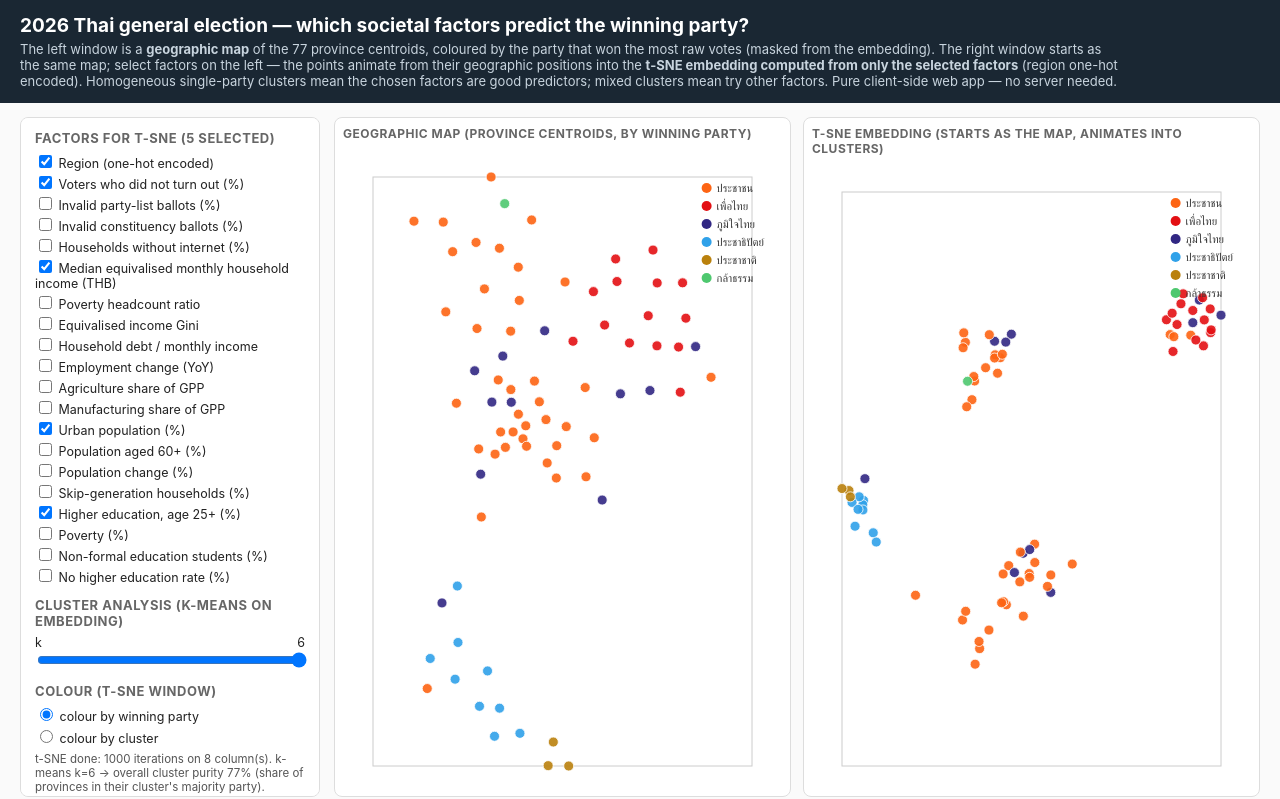
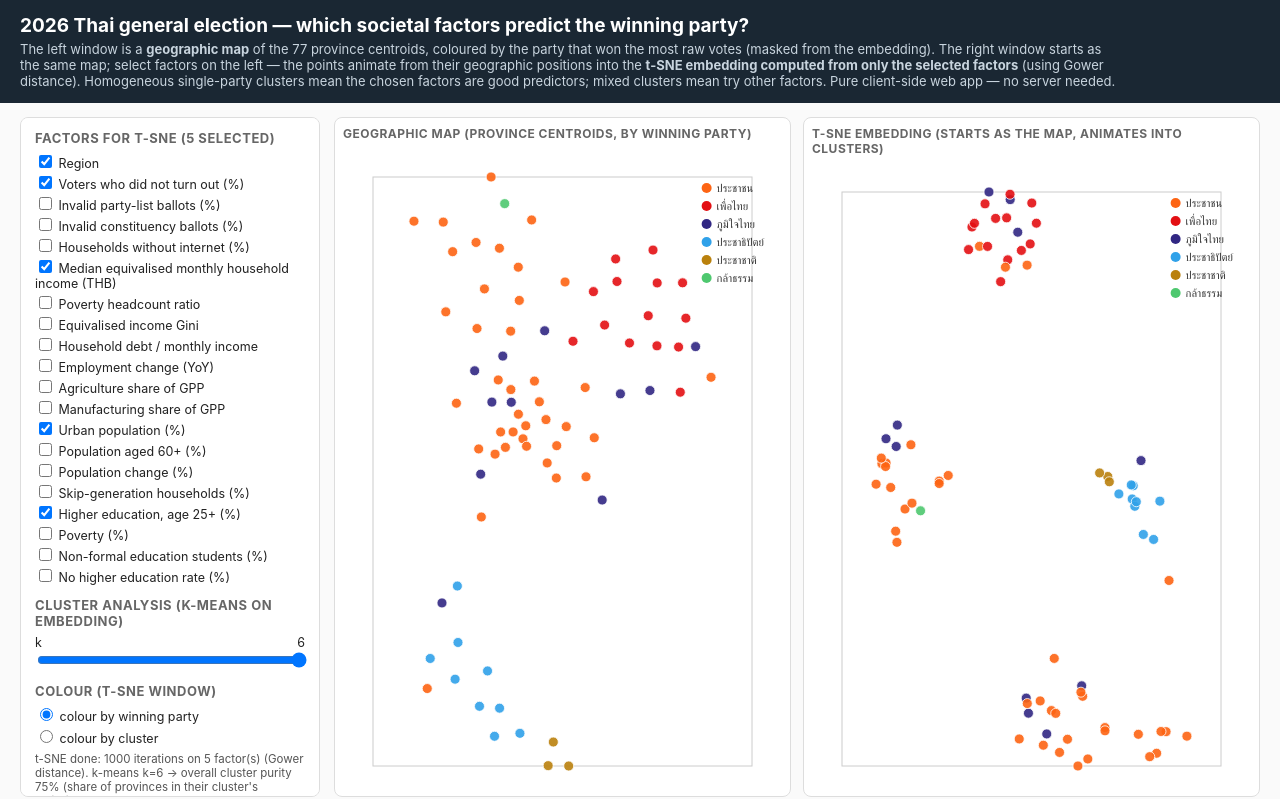
Before and after one commit to exfictz/thai-election-societal-tsne, a plain HTML site: page index.html in a window 1280 px wide. Both pictures are taken after a click on the label "Voters who did not turn out (%)". Shown: the top 799 px of the page. Drawn offline with Linux system fonts and the light colour scheme.

Commit message:
Use Gower distance for t-SNE instead of one-hot region encoding

```diff
--- a/app.js
+++ b/app.js
@@ -2,7 +2,7 @@
   "use strict";
 
   var FEATURES = [
-    { key: "region_name_th", label: "Region (one-hot encoded)", onehot: true, fmt: function (v) { return v || "n/a"; } },
+    { key: "region_name_th", label: "Region", categorical: true, fmt: function (v) { return v || "n/a"; } },
     { key: "voters_not_came_rate_pct", label: "Voters who did not turn out (%)", fmt: function (v) { return v.toFixed(1) + "%"; } },
     { key: "invalid_party_list_rate_pct", label: "Invalid party-list ballots (%)", fmt: function (v) { return v.toFixed(2) + "%"; } },
     { key: "invalid_constituency_rate_pct", label: "Invalid constituency ballots (%)", fmt: function (v) { return v.toFixed(2) + "%"; } },
@@ -60,52 +60,55 @@
     try { return fn(); } finally { Math.random = orig; }
   }
 
-  function onehotRegions(rows) {
-    var seen = [];
-    rows.forEach(function (r) {
-      if (r.region_name_th && seen.indexOf(r.region_name_th) < 0) seen.push(r.region_name_th);
+  function gowerDistance(rows, feats) {
+    var n = rows.length, d = feats.length;
+    var cols = feats.map(function (f) {
+      var def = FEATURE_MAP[f];
+      var cat = !!(def && def.categorical);
+      var minV = Infinity, maxV = -Infinity;
+      if (!cat) {
+        for (var i = 0; i < n; i++) {
+          var v = rows[i][f];
+          if (v !== null && v !== undefined && !isNaN(v)) {
+            if (v < minV) minV = v;
+            if (v > maxV) maxV = v;
+          }
+        }
+      }
+      return { key: f, categorical: cat, range: maxV > minV ? (maxV - minV) : 0 };
     });
-    return seen.sort();
+    var D = new Array(n);
+    for (var i = 0; i < n; i++) {
+      D[i] = new Array(n);
+      D[i][i] = 0;
+    }
+    for (var i2 = 0; i2 < n; i2++) {
+      for (var j2 = i2 + 1; j2 < n; j2++) {
+        var sum = 0, cnt = 0;
+        for (var k = 0; k < d; k++) {
+          var c = cols[k];
+          var vi = rows[i2][c.key], vj = rows[j2][c.key];
+          if (c.categorical) {
+            if (vi !== null && vi !== undefined && vi !== "" && vj !== null && vj !== undefined && vj !== "") {
+              sum += (vi === vj) ? 0 : 1;
+              cnt++;
+            }
+          } else {
+            if (vi !== null && vi !== undefined && !isNaN(vi) && vj !== null && vj !== undefined && !isNaN(vj)) {
+              sum += c.range > 0 ? Math.abs(vi - vj) / c.range : 0;
+              cnt++;
+            }
+          }
+        }
+        var dist = cnt ? sum / cnt : 0;
+        D[i2][j2] = dist;
+        D[j2][i2] = dist;
+      }
+    }
+    return D;
   }
 
-  function expandFeatures(rows, feats) {
-    var cols = [];
-    feats.forEach(function (f) {
-      var def = FEATURE_MAP[f];
-      if (def && def.onehot) {
-        onehotRegions(rows).forEach(function (rg) {
-          cols.push({ name: f + "=" + rg, get: function (r) { return r[f] === rg ? 1 : 0; } });
-        });
-      } else {
-        cols.push({ name: f, get: function (r) { return r[f]; } });
-      }
-    });
-    return cols;
-  }
-
-  function standardize(rows, feats) {
-    var cols = expandFeatures(rows, feats);
-    var n = rows.length, d = cols.length;
-    var mean = [], sd = [];
-    for (var j = 0; j < d; j++) {
-      var s = 0, s2 = 0, cnt = 0;
-      for (var i = 0; i < n; i++) { var v = cols[j].get(rows[i]); if (v !== null && v !== undefined && !isNaN(v)) { s += v; s2 += v * v; cnt++; } }
-      mean[j] = cnt ? s / cnt : 0;
-      var varr = cnt > 1 ? (s2 / cnt - mean[j] * mean[j]) : 0;
-      sd[j] = Math.sqrt(Math.max(varr, 1e-12));
-    }
-    var X = new Array(n);
-    for (var i2 = 0; i2 < n; i2++) {
-      X[i2] = new Array(d);
-      for (var j2 = 0; j2 < d; j2++) {
-        var v2 = cols[j2].get(rows[i2]);
-        X[i2][j2] = (v2 === null || v2 === undefined || isNaN(v2)) ? 0 : (v2 - mean[j2]) / sd[j2];
-      }
-    }
-    return X;
-  }
-
-  function runTSNE(X, opts, onProgress) {
+  function runTSNE(D, opts, onProgress) {
     var tsnejs = global.tsnejs;
     var model = new tsnejs.tSNE({
       epsilon: opts.learningRate,
@@ -113,7 +116,7 @@
       dim: 2
     });
     return withSeed(opts.seed, function () {
-      model.initDataRaw(X);
+      model.initDataDist(D);
       var total = opts.nIter;
       var done = 0;
       function chunk() {
@@ -202,7 +205,7 @@
     return partyList.map(function (party) {
       var ds = feats.map(function (f) {
         var def = FEATURE_MAP[f];
-        if (def && def.onehot) return { key: f, label: def.label, d: 0 };
+        if (def && def.categorical) return { key: f, label: def.label, d: 0 };
         var a = rows.filter(function (r) { return r.party_name_th === party; }).map(function (r) { return r[f]; }).filter(function (v) { return v !== null && !isNaN(v); });
         var b = rows.filter(function (r) { return r.party_name_th !== party; }).map(function (r) { return r[f]; }).filter(function (v) { return v !== null && !isNaN(v); });
         if (a.length < 2 || b.length < 2) return { key: f, label: def.label, d: 0 };
@@ -225,7 +228,7 @@
       var means = {};
       feats.forEach(function (f) {
         var def = FEATURE_MAP[f];
-        if (def && def.onehot) {
+        if (def && def.categorical) {
           means[f] = null;
           return;
         }
@@ -274,8 +277,7 @@
   var api = {
     FEATURES: FEATURES, FEATURE_MAP: FEATURE_MAP, PARTY_COLORS: PARTY_COLORS,
     CLUSTER_PALETTE: CLUSTER_PALETTE, partyColor: partyColor,
-    mulberry32: mulberry32, standardize: standardize, expandFeatures: expandFeatures,
-    onehotRegions: onehotRegions, runTSNE: runTSNE, kmeans: kmeans,
+    mulberry32: mulberry32, gowerDistance: gowerDistance, runTSNE: runTSNE, kmeans: kmeans,
     purityStats: purityStats, parties: parties, cohensD: cohensD,
     clusterProfiles: clusterProfiles, mapLayout: mapLayout, tsneLayout: tsneLayout
   };
@@ -348,10 +350,10 @@
     state.pendingRun = false;
     $("progress-wrap").style.display = "block";
     $("progress-bar").style.width = "0%";
-    var nDims = api.expandFeatures(rows, state.selected).length;
-    $("status").textContent = "Standardizing " + nDims + " column(s) (region one-hot encoded) and running t-SNE (winning party masked)…";
-    var X = api.standardize(rows, state.selected);
-    api.runTSNE(X, { perplexity: state.perplexity, nIter: state.nIter, learningRate: state.learningRate, seed: state.seed },
+    var nDims = state.selected.length;
+    $("status").textContent = "Computing Gower distance on " + nDims + " factor(s) and running t-SNE (winning party masked)…";
+    var D = api.gowerDistance(rows, state.selected);
+    api.runTSNE(D, { perplexity: state.perplexity, nIter: state.nIter, learningRate: state.learningRate, seed: state.seed },
       function (p) {
         $("progress-bar").style.width = (p * 100).toFixed(0) + "%";
         $("status").textContent = "t-SNE iteration " + Math.round(p * state.nIter) + " / " + state.nIter + "…";
@@ -363,7 +365,7 @@
         state.hoverCluster = null;
         state.running = false;
         $("progress-wrap").style.display = "none";
-        $("status").textContent = "t-SNE done: " + res.iter + " iterations on " + nDims + " column(s). k-means k=" + state.k +
+        $("status").textContent = "t-SNE done: " + res.iter + " iterations on " + nDims + " factor(s) (Gower distance). k-means k=" + state.k +
           " → overall cluster purity " + (state.purity.overall * 100).toFixed(0) + "% (share of provinces in their cluster's majority party).";
         animateToTsne();
         renderStats();
@@ -611,7 +613,7 @@
         state.selected.forEach(function (f) {
           var def = api.FEATURE_MAP[f];
           var v = g.means[f];
-          if (def.onehot) {
+          if (def.categorical) {
             tr.appendChild(el("td", null, "—"));
           } else {
             tr.appendChild(el("td", null, v === null ? "n/a" : def.fmt(v)));
--- a/index.html
+++ b/index.html
@@ -56,7 +56,7 @@
 <body>
 <header>
   <h1>2026 Thai general election — which societal factors predict the winning party?</h1>
-  <p>The left window is a <b>geographic map</b> of the 77 province centroids, coloured by the party that won the most raw votes (masked from the embedding). The right window starts as the same map; select factors on the left — the points animate from their geographic positions into the <b>t-SNE embedding computed from only the selected factors</b> (region one-hot encoded). Homogeneous single-party clusters mean the chosen factors are good predictors; mixed clusters mean try other factors. Pure client-side web app — no server needed.</p>
+  <p>The left window is a <b>geographic map</b> of the 77 province centroids, coloured by the party that won the most raw votes (masked from the embedding). The right window starts as the same map; select factors on the left — the points animate from their geographic positions into the <b>t-SNE embedding computed from only the selected factors</b> (using Gower distance). Homogeneous single-party clusters mean the chosen factors are good predictors; mixed clusters mean try other factors. Pure client-side web app — no server needed.</p>
 </header>
 <div id="layout">
   <div id="sidebar">
@@ -105,8 +105,8 @@
 </div>
 <footer>
   Result: the party with the most raw votes (combined party-list count) per province in the 2026 Thai general election; it is never an input to the embedding.<br>
-  Factors: province-level turnout (1 − turnout), invalid party-list / constituency ballot rates, household internet, median equivalised monthly household income, poverty headcount ratio &amp; poverty %, equivalised income Gini, household debt-to-monthly-income ratio, employment YoY change, agriculture &amp; manufacturing GPP shares, urban population %, population 60+ % and population change, skip-generation households %, higher education (25+) %, non-formal education students %, no-higher-education rate; region is one-hot encoded (กลาง / ตะวันออกเฉียงเหนือ / เหนือ / ใต้) before being fed to t-SNE. Province centroids for the map view come from polygon-derived centroid data.<br>
-  Embedding: t-SNE (tsne.js, bundled locally) on standardized selected factors; the winning party is never an input. Hover a point for details; the map view uses province centroids (equirectangular projection).
+  Factors: region (กลาง / ตะวันออกเฉียงเหนือ / เหนือ / ใต้), province-level turnout (1 − turnout), invalid party-list / constituency ballot rates, household internet, median equivalised monthly household income, poverty headcount ratio &amp; poverty %, equivalised income Gini, household debt-to-monthly-income ratio, employment YoY change, agriculture &amp; manufacturing GPP shares, urban population %, population 60+ % and population change, skip-generation households %, higher education (25+) %, non-formal education students %, no-higher-education rate. Province centroids for the map view come from polygon-derived centroid data.<br>
+  Embedding: t-SNE (tsne.js, bundled locally) on pairwise Gower distances over the selected heterogeneous factors; the winning party is never an input. Hover a point for details; the map view uses province centroids (equirectangular projection).
 </footer>
 <script src="vendor/tsne.js"></script>
 <script src="data/provinces.js"></script>
```
Also changed, not shown: 1 other file.
